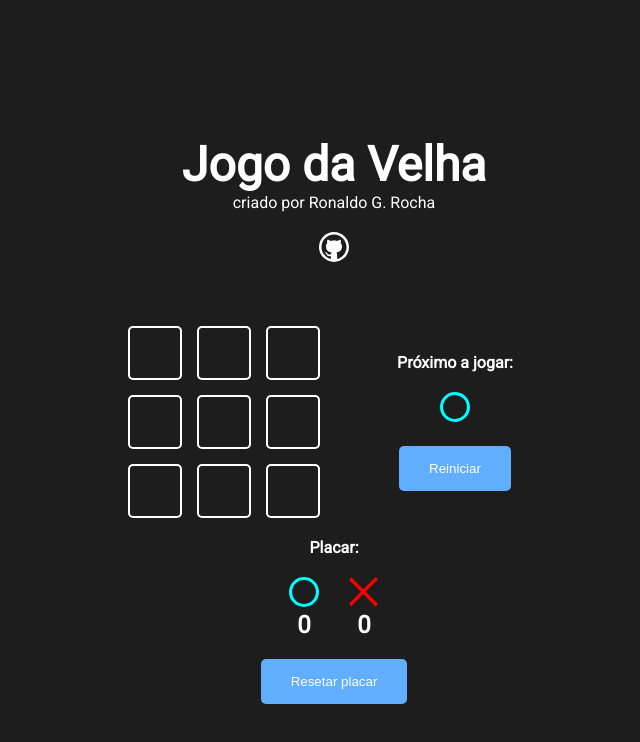
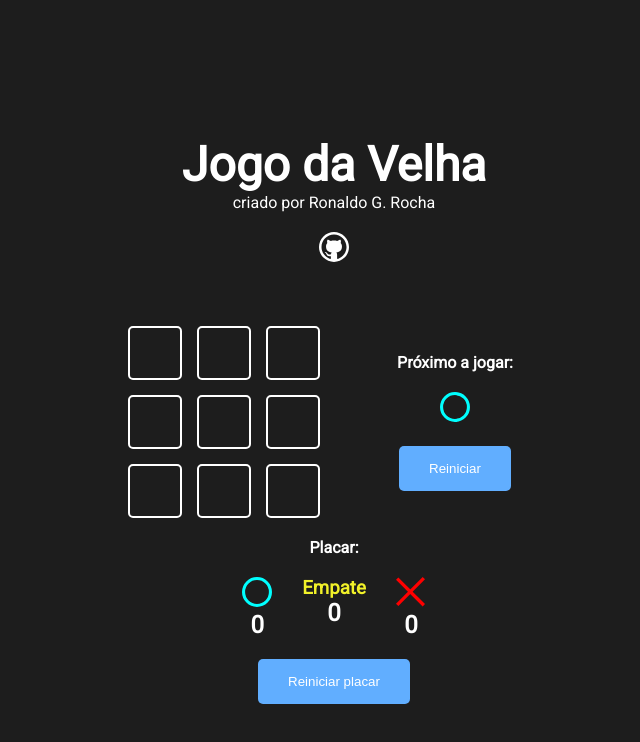
Before and after one commit to RonaldoGR/Jogo-da-Velha, a Next.js app in the folder react-jogo-da-velha/: page / in a window 1280 px wide. Shown: the top 742 px of the page, without its empty margins (306-946 px from the left). Built offline with nearby package versions, Linux system fonts and the light colour scheme.

Commit message:
mudando a cor dos vencedores e adcionado placar de empate

```diff
--- a/react-jogo-da-velha/src/components/game/Game.jsx
+++ b/react-jogo-da-velha/src/components/game/Game.jsx
@@ -27,6 +27,10 @@ function Game () {
     const [draw,setDraw] = useState(false)
     const [winnerCircle,setWinnerCircle] = useState(0)
     const [winnerX,setWinnerX] = useState(0)
+    const [yellowDraw, setYellowDraw] = useState(0)
+    const [redWinner,setRedWinner] = useState(false)
+    const [blueWinner,setBlueWinner] = useState(false)
+
 
 
 
@@ -34,7 +38,6 @@ function Game () {
       if (gameState[pos] === 0 && winner === 0){
       let newGameState = [...gameState]
       newGameState [pos] = currentPlayer
-
       setGameState(newGameState)
       }
     }
@@ -47,8 +50,13 @@ function Game () {
         if (sum === 3 || sum === -3) {
           setWinner(sum/3)
           setWinnerLine(line)
-          sum === 3 && setWinnerCircle(winnerCircle + 1)
-          sum === -3 && setWinnerX(winnerX + 1)
+          if(sum === 3){
+            setWinnerCircle(winnerCircle + 1)
+            setBlueWinner(true)
+          }else if (sum === -3){
+            setWinnerX(winnerX + 1)
+            setRedWinner(true)
+          }
         }
       })
     }
@@ -58,20 +66,25 @@ function Game () {
       setWinner(0)
       setWinnerLine([])
       setDraw(false)
+      setBlueWinner(false)
+      setRedWinner(false)
     }
+
     const resetScore = () => {
       setWinnerCircle(0)
       setWinnerX(0)
+      setYellowDraw(0)
     }
 
     const verifyDraw = () => {
       if (gameState.find((value)=> value === 0 ) === undefined && winner === 0){
         setDraw(true)
+        setYellowDraw(yellowDraw + 1)
       }
     }
 
+
     const verifyWinnerLine = (pos) =>  winnerLine.find((value) => value === pos) !== undefined
-
 
 
     useEffect(() => {
@@ -84,6 +97,8 @@ function Game () {
     if (winner !== 0) setDraw(false)
    }, [winner])
 
+
+
   return (
    <>
       <div className={styles.gameContent}>
@@ -95,6 +110,8 @@ function Game () {
               status = {value}
               onClick={() => handleClick(pos)}
               isWinner = {verifyWinnerLine(pos)}
+              winnerX={redWinner}
+              winnerCircle = {blueWinner}
               isDraw = {draw}
           />
           )
@@ -113,6 +130,7 @@ function Game () {
       className = {styles.score}
       winnerCircle = {winnerCircle}
       winnerX = {winnerX}
+      yellowDraw = {yellowDraw}
       resetScore = {resetScore}
      />
   </>
--- a/react-jogo-da-velha/src/components/gameoption/GameOption.jsx
+++ b/react-jogo-da-velha/src/components/gameoption/GameOption.jsx
@@ -5,11 +5,12 @@ import Icon from '../icon/Icon'
 
 const GameIcon = ({iconName}) => <Icon iconName={iconName} size ='25px'/>
 
-function GameOption ({status, onClick, isWinner,isDraw}) {
+function GameOption ({status, onClick, isWinner,winnerX,winnerCircle,isDraw}) {
   return (
     <div className={
       classNames(styles.gameOption, {
-        [styles.isWinner]: isWinner,
+        [styles.winnerBlue]: isWinner && winnerCircle,
+        [styles.winnerRed]:isWinner && winnerX,
         [styles.draw]: isDraw
       }
   )}
--- a/react-jogo-da-velha/src/components/gameoption/GameOption.module.css
+++ b/react-jogo-da-velha/src/components/gameoption/GameOption.module.css
@@ -10,11 +10,11 @@
 
 }
 
-.isWinner{
+.winnerBlue{
   border: 2px solid #00eeff;
 }
 
-.isWinnerX {
+.winnerRed {
   border: 2px solid rgb(243, 11, 11);
 }
 
--- a/react-jogo-da-velha/src/components/header/Header.jsx
+++ b/react-jogo-da-velha/src/components/header/Header.jsx
@@ -11,7 +11,7 @@ function Header () {
        <Title>Jogo da Velha</Title>
        <Subtitle>criado por Ronaldo G. Rocha</Subtitle>
        <div className={styles.iconContent}>
-          <Icon iconName={'github'} link = 'https://github.com/RonaldoGR' />
+          <Icon iconName='github' link = 'https://github.com/RonaldoGR' />
        </div>
     </div>
   )
--- a/react-jogo-da-velha/src/score/Score.jsx
+++ b/react-jogo-da-velha/src/score/Score.jsx
@@ -5,7 +5,7 @@ import Button from '../components/button/Button'
 
 
 
-function Score ({winnerCircle, winnerX,resetScore}) {
+function Score ({winnerCircle, winnerX,yellowDraw,resetScore}) {
   const disabledButton = () =>  winnerX === 0 && winnerCircle === 0
 
 
@@ -19,6 +19,10 @@ function Score ({winnerCircle, winnerX,resetScore}) {
               <h2>{winnerCircle}</h2>
             </div>
             <div className={styles.scoreContent}>
+                <h3 className={styles.scoreDraw}>Empate</h3>
+                  <h2>{yellowDraw}</h2>
+            </div>
+            <div className={styles.scoreContent}>
               <Icon iconName='x' />
               <h2>{winnerX}</h2>
             </div>
@@ -28,7 +32,7 @@ function Score ({winnerCircle, winnerX,resetScore}) {
           onClick={resetScore}
           disabled={disabledButton()}
           >
-            Resetar placar
+            Reiniciar placar
           </Button>
         </div>
     </>
--- a/react-jogo-da-velha/src/score/Score.module.css
+++ b/react-jogo-da-velha/src/score/Score.module.css
@@ -8,6 +8,11 @@
  display: flex;
  flex-direction: column;
  align-items: center;
+
+}
+
+.scoreDraw {
+  color: rgb(241, 241, 41);
 }
 
 .scoreButton {
```
Lines whose indentation alone changed are shown as unchanged.
